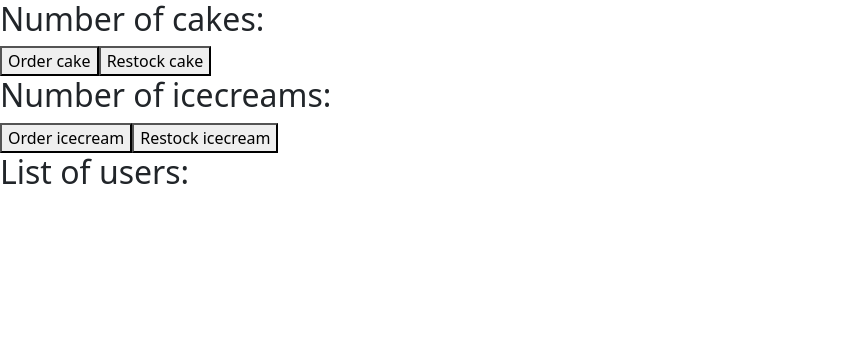
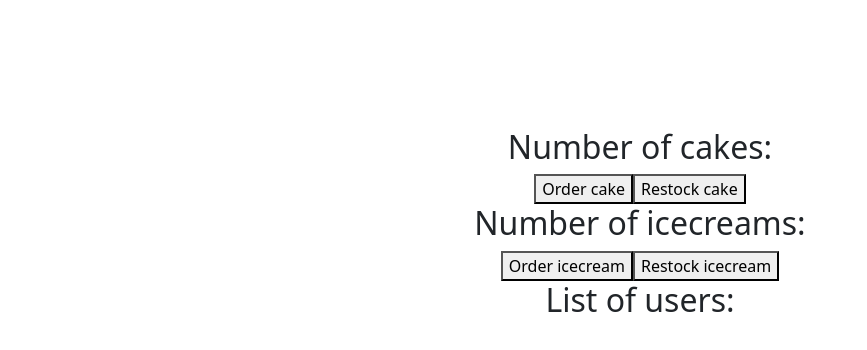
Before and after one commit to friendly-misanthrope/react-toolkit-redux, a React (Vite) app: page / in a window 1280 px wide. Shown: the top 350 px of the page, without its empty margins (0-867 px from the left). Built offline with nearby package versions, Linux system fonts and the light colour scheme.

Commit message:
Added basic CSS to keep components centered on page

```diff
--- a/src/index.css
+++ b/src/index.css
@@ -0,0 +1,4 @@
+.App {
+  text-align: center;
+  margin-top: 10%;
+}
```
